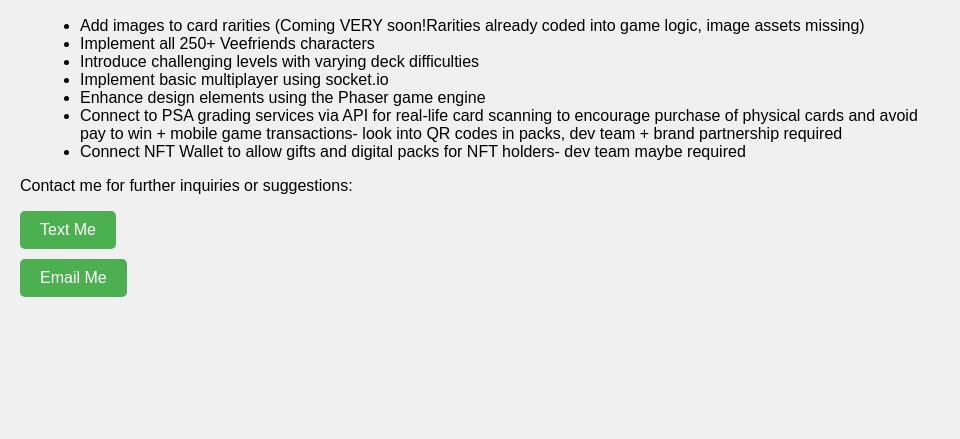
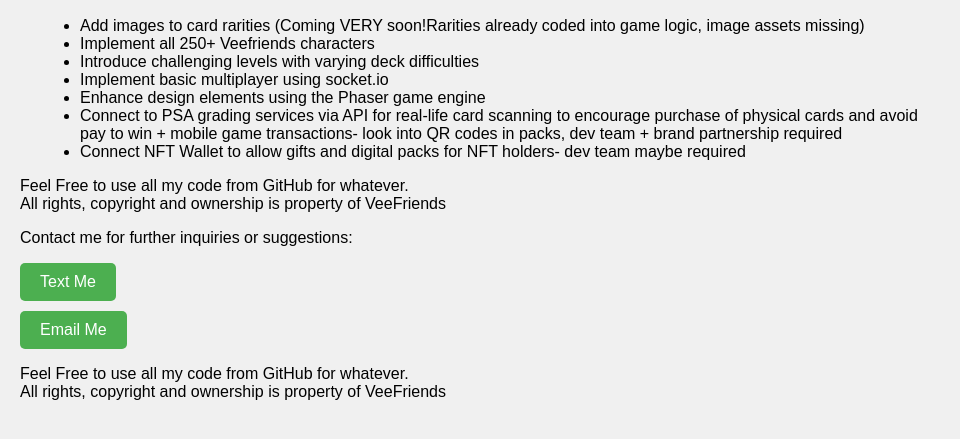
Before and after one commit to swalter2000/VeefriendsWebCardGame, a website: page instructions.html in a window 1280 px wide. Shown: the part 111-550 px from the top of the page, without its empty margins (0-960 px from the left). Drawn offline with Linux system fonts and the light colour scheme.

Commit message:
v0.004 Updated Texts

```diff
--- a/instructions.html
+++ b/instructions.html
@@ -67,8 +67,12 @@
             <br> pay to win + mobile game transactions- look into QR codes in packs, dev team + brand partnership required</li>
         <li>Connect NFT Wallet to allow gifts and digital packs for NFT holders- dev team maybe required</li>
     </ul>
+    <p>Feel Free to use all my code from GitHub for whatever. <br> All rights, copyright and ownership is property of VeeFriends</p>
     <p>Contact me for further inquiries or suggestions: </p>
+
     <a href="sms:+14753086722" class="contact-button">Text Me</a>
     <a href="mailto:scott@anormedia.com" class="contact-button">Email Me</a>
+
+    <p>Feel Free to use all my code from GitHub for whatever. <br> All rights, copyright and ownership is property of VeeFriends</p>
 </body>
 </html>
```
